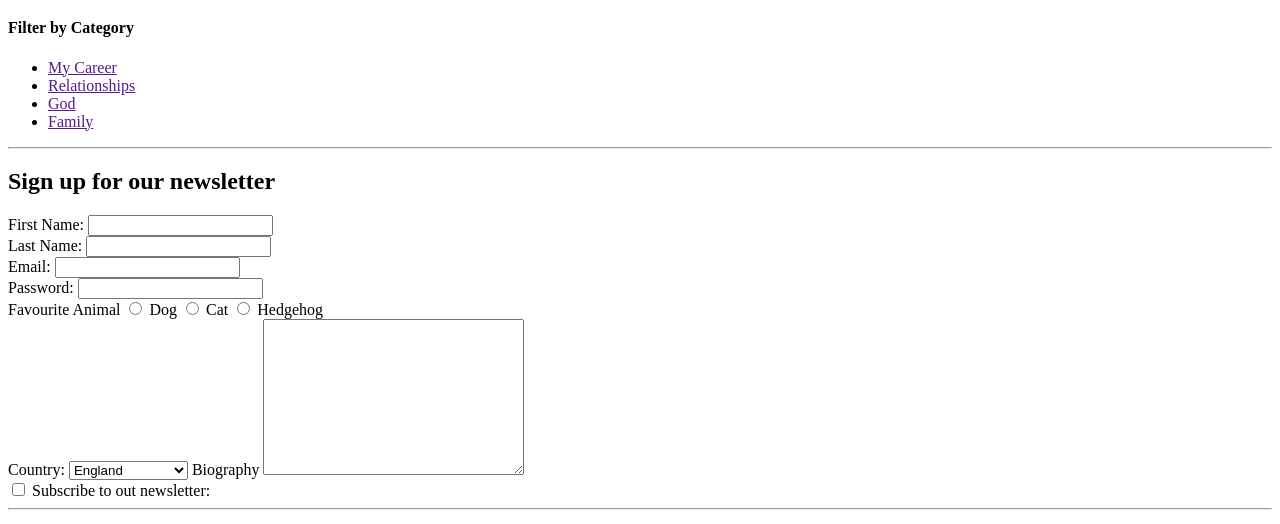
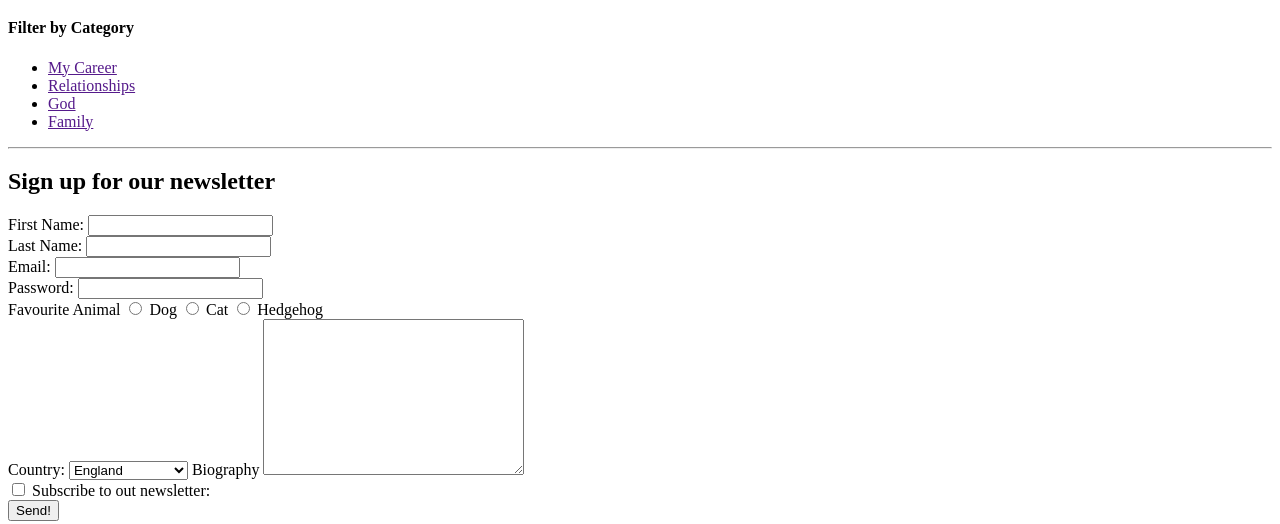
Before and after one commit to Ewuraba/ewuraba.githhub.io, a plain HTML site: page index.html in a window 1280 px wide. Shown: the part 1350-1874 px from the top of the page. Drawn offline with Linux system fonts and the light colour scheme.

Commit message:
Update index.html

```diff
--- a/index.html
+++ b/index.html
@@ -126,6 +126,8 @@
             <input type="checkbox" id="subscribe" name="subscribe">
             <label for="subscribe">Subscribe to out newsletter:</label>
             <br>
+
+            <input type="submit" value="Send!">
         </form>
         <hr>
     </main>
```
